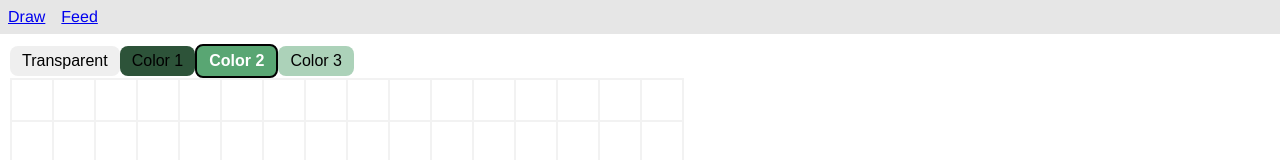
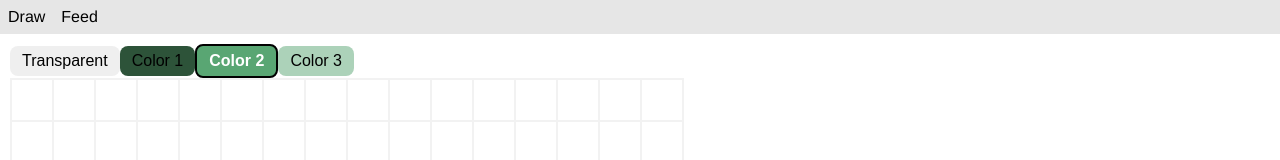
Before and after one commit to felixbade/pixel-art-editor, a React app: page / in a window 1280 px wide. Shown: the top 160 px of the page. Built offline with nearby package versions, Linux system fonts and the light colour scheme.

Commit message:
Remove link text styles from nav links

```diff
--- a/src/style/style.css
+++ b/src/style/style.css
@@ -14,6 +14,11 @@ nav {
 
 .nav-item {
     padding: 0.5em;
+}
+
+.nav-item a {
+    text-decoration: none;
+    color: black;
 }
 
 .container {
```
